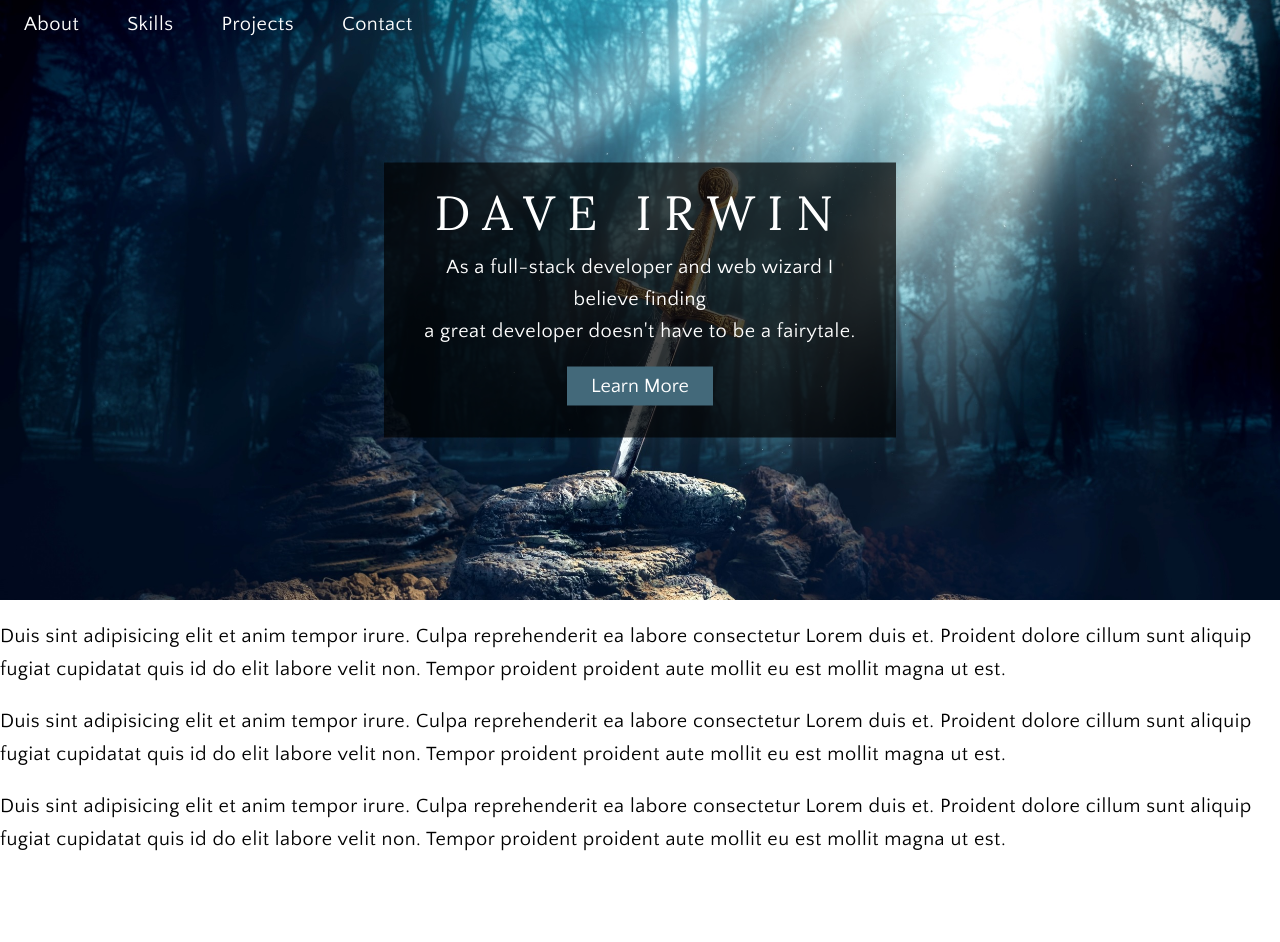
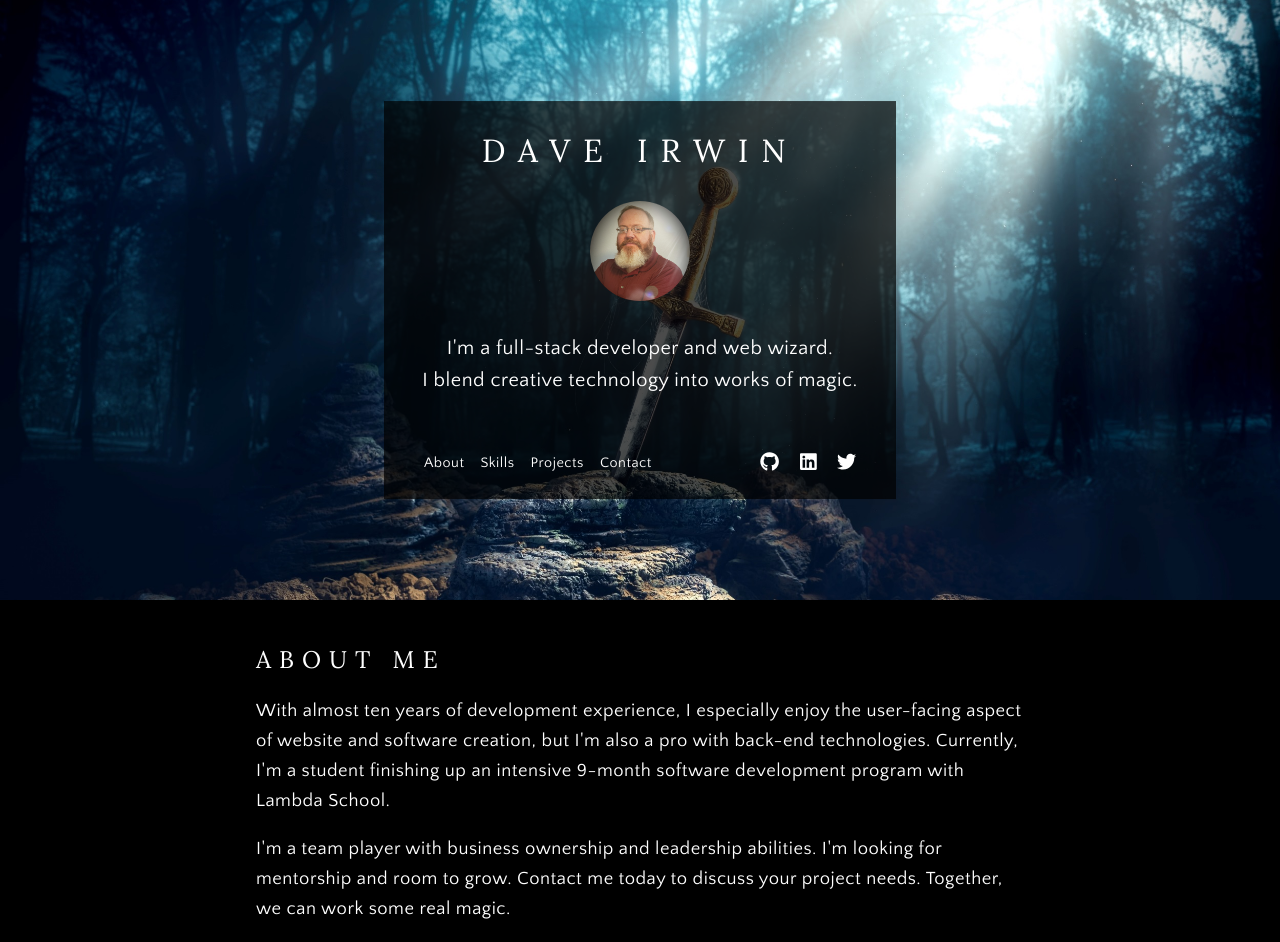
Before and after one commit to redirwin/dave-irwin-portfolio-v2, a React (Create React App) app: page / in a window 1280 px wide. Before the commit the page ends 875 px from the top, so only its background shows below. Built offline with nearby package versions, Linux system fonts and the light colour scheme.

Commit message:
Repositioned nav as part of Hero. Started about me section.

```diff
--- a/package.json
+++ b/package.json
@@ -3,6 +3,11 @@
   "version": "0.1.0",
   "private": true,
   "dependencies": {
+    "@fortawesome/fontawesome-svg-core": "^1.2.22",
+    "@fortawesome/free-brands-svg-icons": "^5.10.2",
+    "@fortawesome/free-regular-svg-icons": "^5.10.2",
+    "@fortawesome/free-solid-svg-icons": "^5.10.2",
+    "@fortawesome/react-fontawesome": "^0.1.4",
     "node-sass": "^4.12.0",
     "react": "^16.9.0",
     "react-dom": "^16.9.0",
--- a/src/App.js
+++ b/src/App.js
@@ -2,32 +2,14 @@ import React from "react";
 import styled from "styled-components";
 import "./styles/App.scss";
 
-import Navbar from "./components/Navbar";
 import Header from "./components/Header";
+import About from "./components/About";
 
 function App() {
   return (
     <AppWrapper className="App">
-      <Navbar />
       <Header />
-      <p>
-        Duis sint adipisicing elit et anim tempor irure. Culpa reprehenderit ea
-        labore consectetur Lorem duis et. Proident dolore cillum sunt aliquip
-        fugiat cupidatat quis id do elit labore velit non. Tempor proident
-        proident aute mollit eu est mollit magna ut est.
-      </p>
-      <p>
-        Duis sint adipisicing elit et anim tempor irure. Culpa reprehenderit ea
-        labore consectetur Lorem duis et. Proident dolore cillum sunt aliquip
-        fugiat cupidatat quis id do elit labore velit non. Tempor proident
-        proident aute mollit eu est mollit magna ut est.
-      </p>
-      <p>
-        Duis sint adipisicing elit et anim tempor irure. Culpa reprehenderit ea
-        labore consectetur Lorem duis et. Proident dolore cillum sunt aliquip
-        fugiat cupidatat quis id do elit labore velit non. Tempor proident
-        proident aute mollit eu est mollit magna ut est.
-      </p>
+      <About />
     </AppWrapper>
   );
 }
--- a/src/components/About.js
+++ b/src/components/About.js
@@ -4,52 +4,46 @@ import styled from "styled-components";
 function About() {
   return (
     <AboutWrapper>
-      <h2>Dave Irwin</h2>
-      <p>
-        As a full-stack developer and web wizard I believe finding<br></br> a
-        great developer doesn't have to be a fairytale.
-      </p>
-      <button>Learn More</button>
+      <div>
+        <h3>About Me</h3>
+        <p>
+          With almost ten years of development experience, I especially enjoy
+          the user-facing aspect of website and software creation, but I'm also
+          a pro with back-end technologies. Currently, I'm a student finishing
+          up an intensive 9-month software development program with{" "}
+          <a
+            href="https://lambdaschool.com/"
+            target="_blank"
+            rel="noopener noreferrer"
+          >
+            Lambda School
+          </a>
+          .
+        </p>
+        <p>
+          I'm a team player with business ownership and leadership abilities.
+          I'm looking for mentorship and room to grow. Contact me today to
+          discuss your project needs. Together, we can work some real magic.
+        </p>
+      </div>
     </AboutWrapper>
   );
 }
 
 export default About;
 
-const AboutWrapper = styled.div`
-  text-align: center;
-  position: absolute;
-  top: 50%;
-  left: 50%;
-  transform: translate(-50%, -50%);
-  color: white;
-  width: 40%;
-  /* height: 50%; */
-  padding: 2rem;
-  background-color: rgba(0, 0, 0, 0.7);
-  color: white;
-  /* border: 1px solid black; */
-  h2 {
-    line-height: 2.25rem;
-    text-transform: uppercase;
-    margin: 0;
-  }
+const AboutWrapper = styled.section`
+  width: 60%;
+  margin: 3rem auto 0;
   p {
-    line-height: 2rem;
-  }
-  button {
-    background-color: #43697a;
-    color: white;
-    font-size: 1.25rem;
-    padding: 0.5rem 1.5rem;
-    border: none;
-    transition: background-color 0.2s;
-    &:hover {
-      background-color: #223f52;
-      cursor: pointer;
-    }
-    &:focus {
-      outline: 0;
+    font-size: 1.15rem;
+    a {
+      text-decoration: none;
+      color: white;
+      &:hover {
+        /* text-decoration: underline; */
+        color: #67a6b5;
+      }
     }
   }
 `;
--- a/src/components/Header.js
+++ b/src/components/Header.js
@@ -1,12 +1,12 @@
 import React from "react";
 import styled from "styled-components";
 
-import About from "./About";
+import Intro from "./Intro";
 
 function Header() {
   return (
     <HeaderWrapper className="header-wrapper">
-      <About />
+      <Intro />
     </HeaderWrapper>
   );
 }
--- /dev/null
+++ b/src/components/HeroNav.js
@@ -0,0 +1,44 @@
+import React from "react";
+import styled from "styled-components";
+
+import PageLinks from "./PageLinks";
+import SocialIcons from "./SocialIcons";
+
+function HeroNav() {
+  return (
+    <HeroNavWrapper>
+      <PageLinks />
+      <SocialIcons />
+    </HeroNavWrapper>
+  );
+}
+
+export default HeroNav;
+const HeroNavWrapper = styled.div`
+  font-size: 0.9rem;
+  display: flex;
+  justify-content: space-between;
+  align-items: center;
+  @media (max-width: 992px) {
+    flex-direction: column;
+  }
+  a {
+    color: white;
+    padding: 0.5rem;
+  }
+  .social-icons {
+    width: 25%;
+    display: flex;
+    justify-content: space-between;
+    a:hover {
+      color: #67a6b5;
+    }
+    @media (max-width: 992px) {
+      margin-top: 1rem;
+      width: 30%;
+    }
+    @media (max-width: 768px) {
+      width: 50%;
+    }
+  }
+`;
--- /dev/null
+++ b/src/components/Intro.js
@@ -0,0 +1,68 @@
+import React from "react";
+import styled from "styled-components";
+
+import dave from "../assets/dave4.jpg";
+import HeroNav from "./HeroNav";
+
+function Intro() {
+  return (
+    <IntroWrapper>
+      <h2>Dave Irwin</h2>
+      <div className="profile-image">
+        <img src={dave} alt="Dave Irwin"></img>
+      </div>
+      <p>
+        I'm a full-stack developer and web wizard.<br></br>I blend creative
+        technology into works of magic.
+      </p>
+      <HeroNav />
+    </IntroWrapper>
+  );
+}
+
+export default Intro;
+
+const IntroWrapper = styled.div`
+  text-align: center;
+  position: absolute;
+  top: 50%;
+  left: 50%;
+  transform: translate(-50%, -50%);
+  color: white;
+  width: 40%;
+  padding: 2rem 2rem 1rem 2rem;
+  background-color: rgba(0, 0, 0, 0.7);
+  color: white;
+  @media (max-width: 992px) {
+    width: 70%;
+    height: 80%;
+  }
+  @media (max-width: 576px) {
+    padding-top: 20%;
+    width: 100%;
+    height: 100%;
+  }
+  h2 {
+    line-height: 2.25rem;
+    font-size: 2rem;
+    text-transform: uppercase;
+    margin: 0;
+  }
+  p {
+    display: flex;
+    line-height: 2rem;
+    margin-bottom: 3rem;
+    width: 100%;
+    display: flex;
+    justify-content: center;
+  }
+  .profile-image {
+    border-radius: 100%;
+    width: 20%;
+    margin: 2rem auto 0;
+    min-width: 100px;
+    img {
+      border-radius: 100%;
+    }
+  }
+`;
--- a/src/components/Navbar.js
+++ /dev/null
@@ -1,56 +0,0 @@
-import React from "react";
-import styled from "styled-components";
-
-function Navbar() {
-  return (
-    <NavbarWrapper>
-      <nav>
-        <ul>
-          <li>
-            <a href="#about">About</a>
-          </li>
-          <li>
-            <a href="#skills">Skills</a>
-          </li>
-          <li>
-            <a href="#projects">Projects</a>
-          </li>
-          <li>
-            <a href="#contact">Contact</a>
-          </li>
-        </ul>
-      </nav>
-    </NavbarWrapper>
-  );
-}
-
-export default Navbar;
-
-const NavbarWrapper = styled.div`
-  width: 100%;
-  padding: 0;
-  display: flex;
-  position: absolute;
-  top: 0;
-  z-index: 2;
-  justify-content: space-between;
-  align-items: center;
-  color: white;
-
-  ul {
-    height: 3rem;
-    list-style: none;
-    display: flex;
-    align-items: center;
-    margin: 0;
-    padding: 0;
-    width: 50vw;
-    a {
-      text-decoration: none;
-      color: white;
-      margin: 0;
-      padding: 1.5rem;
-      font-size: 1.25rem;
-    }
-  }
-`;
--- /dev/null
+++ b/src/components/PageLinks.js
@@ -0,0 +1,50 @@
+import React from "react";
+import styled from "styled-components";
+
+function PageLinks() {
+  return (
+    <LinkList>
+      <li>
+        <a href="#about">About</a>
+      </li>
+      <li>
+        <a href="#skills">Skills</a>
+      </li>
+      <li>
+        <a href="#projects">Projects</a>
+      </li>
+      <li>
+        <a href="#contact">Contact</a>
+      </li>
+    </LinkList>
+  );
+}
+
+export default PageLinks;
+
+const LinkList = styled.ul`
+  display: flex;
+  flex-wrap: wrap;
+  margin: 0;
+  padding: 0;
+  @media (max-width: 768px) {
+    justify-content: center;
+    width: 80%;
+    justify-content: space-between;
+  }
+  li {
+    list-style-type: none;
+  }
+  a {
+    text-decoration: none;
+    color: white;
+    padding-right: 1rem;
+    &:hover {
+      color: #67a6b5;
+    }
+    @media (max-width: 768px) {
+      text-align: center;
+      padding: 0;
+    }
+  }
+`;
--- /dev/null
+++ b/src/components/SocialIcons.js
@@ -0,0 +1,25 @@
+import React from "react";
+import {
+  faGithub,
+  faLinkedin,
+  faTwitter
+} from "@fortawesome/free-brands-svg-icons";
+import { FontAwesomeIcon } from "@fortawesome/react-fontawesome";
+
+function SocialIcons() {
+  return (
+    <div className="social-icons">
+      <a href="http://github.com/redirwin">
+        <FontAwesomeIcon icon={faGithub} size="lg" />
+      </a>
+      <a href="https://www.linkedin.com/in/redirwin/">
+        <FontAwesomeIcon icon={faLinkedin} size="lg" />
+      </a>
+      <a href="http://twitter.com/redirwin">
+        <FontAwesomeIcon icon={faTwitter} size="lg" />
+      </a>
+    </div>
+  );
+}
+
+export default SocialIcons;
--- a/src/styles/index.scss
+++ b/src/styles/index.scss
@@ -11,22 +11,33 @@ body {
   font-weight: 400;
   line-height: 1.625;
   letter-spacing: 0.5px;
+  background-color: black;
+  color: white;
+  min-width: 300px;
 
   .header-wrapper {
     background-image: url("../assets/excalibur2.jpg");
   }
 
   h1,
-  h2,
+  h2 {
+    text-transform: uppercase;
+    font-family: "Lora", serif;
+    letter-spacing: 0.8rem;
+    font-size: 2rem;
+    font-weight: 400;
+    line-height: 1.2;
+  }
+
   h3,
   h4,
   h5,
   h6 {
     text-transform: uppercase;
     font-family: "Lora", serif;
-    letter-spacing: 0.8rem;
-    font-size: 3rem;
+    letter-spacing: 0.5rem;
+    font-size: 1.5rem;
     font-weight: 400;
-    line-height: 1.2;
+    line-height: 1;
   }
 }
```
Also changed, not shown: src/assets/dave4.jpg (added), 1 other file (tests, documents, lock files or other folders).
